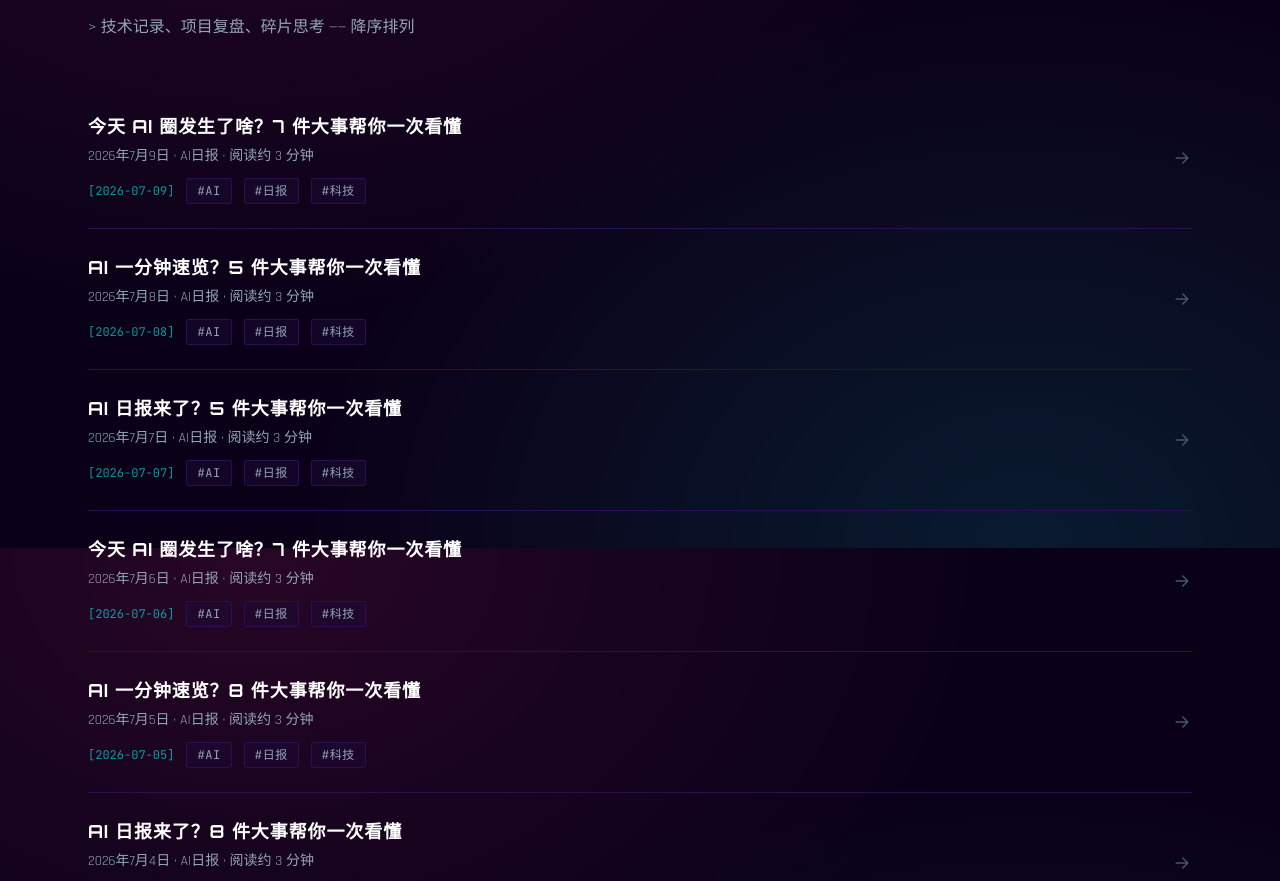
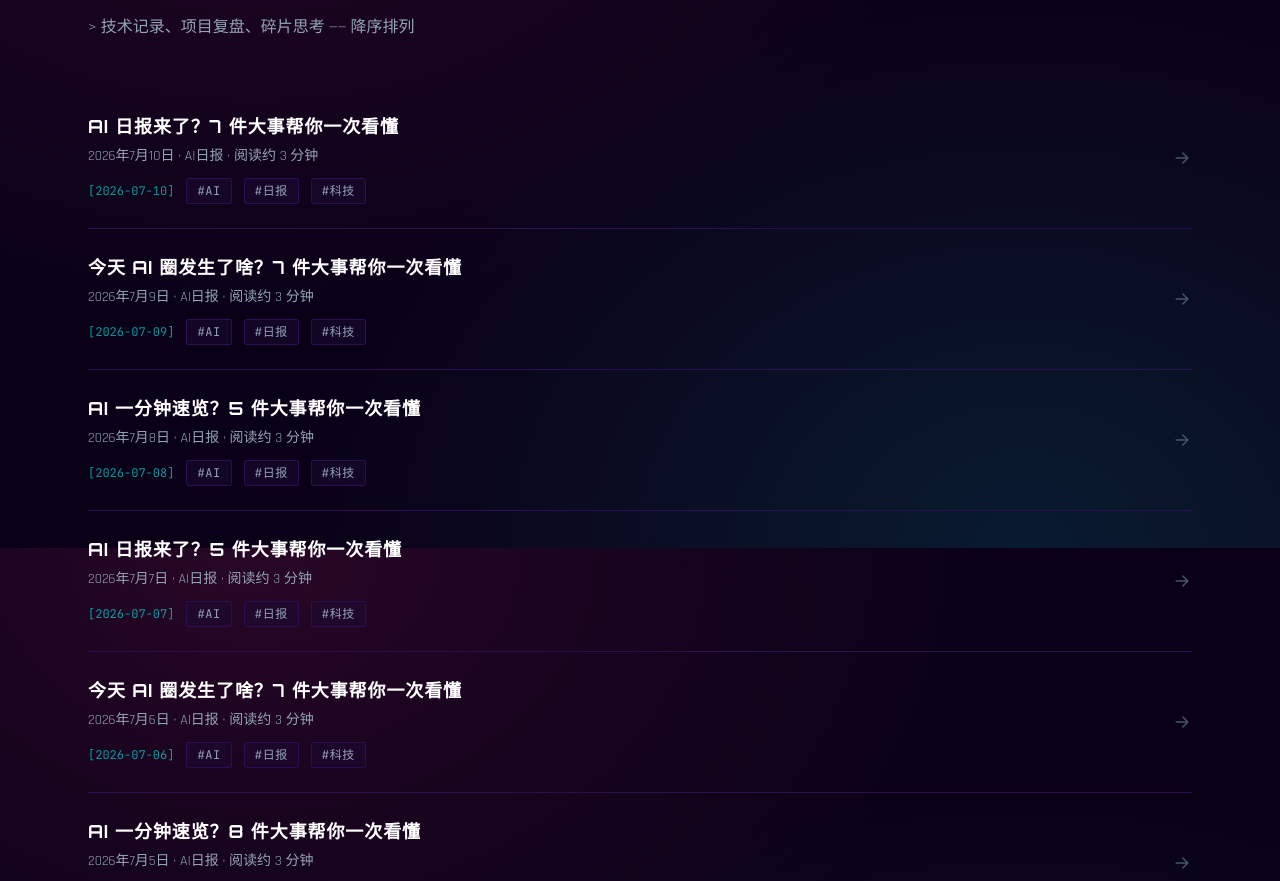
Before and after one commit to alexchenyiqin-droid/cyberpunk-portfolio, a React (Vite) app: page / in a window 1280 px wide. Shown: the part 2652-3533 px from the top of the page. Built offline with nearby package versions, Linux system fonts and the light colour scheme.

Commit message:
feat: add AI daily report for 2026-07-10

```diff
--- a/src/data/posts.js
+++ b/src/data/posts.js
@@ -10,6 +10,72 @@
  *   content   正文，使用 Markdown 语法编写
  */
 export const posts = [
+  {
+    slug: 'ai-daily-20260710',
+    title: 'AI 日报来了？7 件大事帮你一次看懂',
+    excerpt: '2026年7月10日 · AI日报 · 阅读约 3 分钟',
+    date: '2026-07-10',
+    tags: ['AI', '日报', '科技'],
+    content: `> 2026年7月10日 · AI日报 · 阅读约 3 分钟
+
+---
+
+## 1. GPT-5.6解禁发布
+
+美国政府终于松口，解除了对OpenAI最新模型的限制，一口气放出了三款新模型。其中旗舰版不仅编程能力超强，还能自己协调多个AI助手帮你完成复杂任务。
+
+**一句话：** 普通人能用上更聪明的AI助手，写代码、做科研甚至处理复杂工作都事半功倍。
+
+---
+## 2. 马斯克Grok 4.5开放
+
+马斯克的SpaceX AI宣布向所有人开放Grok 4.5大模型。据说它跟顶级模型一样聪明，但速度更快、成本更低，主打一个性价比。
+
+**一句话：** 以后咱们用AI聊天或查资料时，又多了一个便宜又好用的高速选择。
+
+---
+## 3. 四部门力推AI+人社
+
+国家四部门联合发文，要在未来几年把AI用到找工作、社保等人社服务里。以后可能会建很多智能体，帮你更精准地匹配工作和办理业务。
+
+**一句话：** 以后咱们办社保、找工作，可能会有专属的AI小助手帮忙，省时又省心。
+
+---
+## 4. AI概念股集体大涨
+
+受海外大模型解禁和国内政策利好的双重刺激，A股和港股的AI股票今天集体起飞。像智谱、MiniMax这些明星公司股价一度暴涨近20%。
+
+**一句话：** AI行业正在疯狂赚钱，这也意味着相关领域的投资和就业机会正在爆发。
+
+---
+## 5. 美军被曝用AI参战
+
+有消息证实，美国军方在近期的伊朗冲突中使用了Anthropic的Claude AI模型，甚至引发了关于AI武器化和国家安全底线的激烈争论。
+
+**一句话：** AI不仅用来聊天写文章，已经真刀真枪上了战场，这关乎全人类的安全底线。
+
+---
+## 6. OpenAI联手博通造芯
+
+OpenAI不再只买英伟达的显卡，而是和芯片巨头博通合作，自己研发专用的AI推理芯片。目标是把每次回答问题的能耗和成本降低30%。
+
+**一句话：** AI巨头自己造芯片，意味着以后咱们用AI的成本会越来越低，服务也会更稳定。
+
+---
+## 7. 欧盟称AI看新闻易出错
+
+欧洲广播联盟测试了四大主流AI助手，发现它们回答新闻问题时，近一半存在重大错误，甚至还会虚构细节。专家警告现在还不能完全信任AI来获取新闻。
+
+**一句话：** 用AI搜新闻可能会被“一本正经地胡说八道”误导，咱们还得保持独立思考。
+
+---
+
+> **今日总结：** 今天的AI行业正呈现出前沿模型狂飙与民生应用加速的双线并行趋势，海内外巨头不仅在技术上激烈内卷，更在将AI转化为普通人触手可及的基础设施。
+
+*数据来源：证券时报、综合媒体、CSDN、人民网*
+
+*明天见 👋*`,
+  },
   {
     slug: 'ai-daily-20260709',
     title: '今天 AI 圈发生了啥？7 件大事帮你一次看懂',
```
